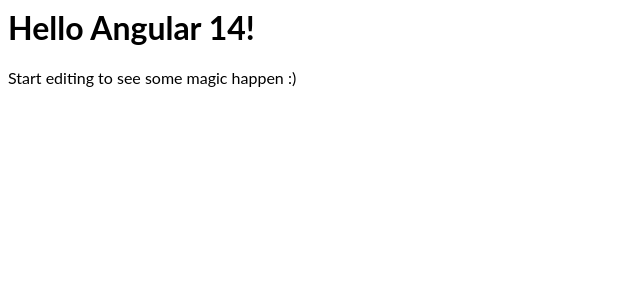
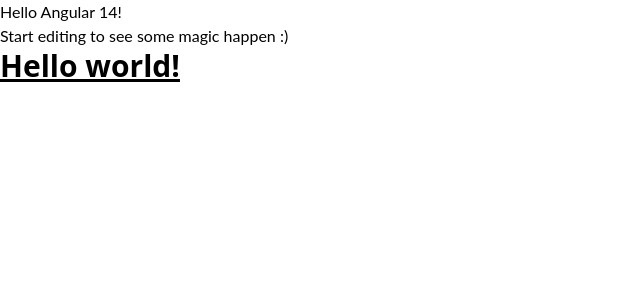
Before and after one commit to wd21th/diploma-project-front-end, an Angular app: page / in a window 1280 px wide. Shown: the top 300 px of the page, without its empty margins (0-640 px from the left). Built offline with nearby package versions, Linux system fonts and the light colour scheme.

Commit message:
tailwind

```diff
--- a/package.json
+++ b/package.json
@@ -28,12 +28,15 @@
     "@angular/cli": "~14.0.0",
     "@angular/compiler-cli": "^14.0.0",
     "@types/jasmine": "~4.0.0",
+    "autoprefixer": "^10.4.12",
     "jasmine-core": "~4.1.0",
     "karma": "~6.3.0",
     "karma-chrome-launcher": "~3.1.0",
     "karma-coverage": "~2.2.0",
     "karma-jasmine": "~5.0.0",
     "karma-jasmine-html-reporter": "~1.7.0",
+    "postcss": "^8.4.18",
+    "tailwindcss": "^3.1.8",
     "typescript": "~4.7.2"
   }
 }
--- a/src/app/app.component.html
+++ b/src/app/app.component.html
@@ -2,3 +2,7 @@
 <p>
   Start editing to see some magic happen :)
 </p>
+
+<h1 class="text-3xl font-bold underline">
+  Hello world!
+</h1>
--- a/src/styles.css
+++ b/src/styles.css
@@ -1 +1,4 @@
 /* Add application styles & imports to this file! */
+@tailwind base;
+@tailwind components;
+@tailwind utilities;
--- /dev/null
+++ b/tailwind.config.js
@@ -0,0 +1,10 @@
+/** @type {import('tailwindcss').Config} */
+module.exports = {
+  content: [
+    "./src/**/*.{html,ts}",
+  ],
+  theme: {
+    extend: {},
+  },
+  plugins: [],
+}
```
